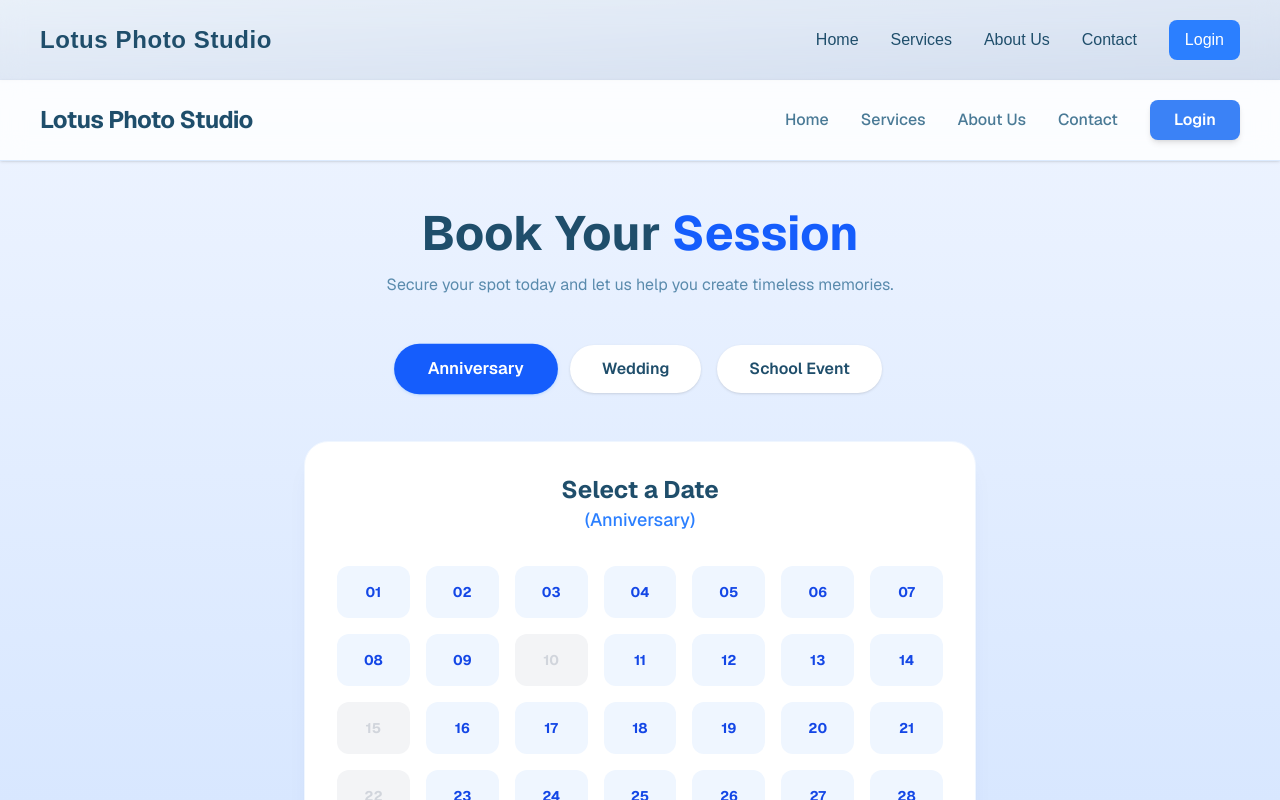
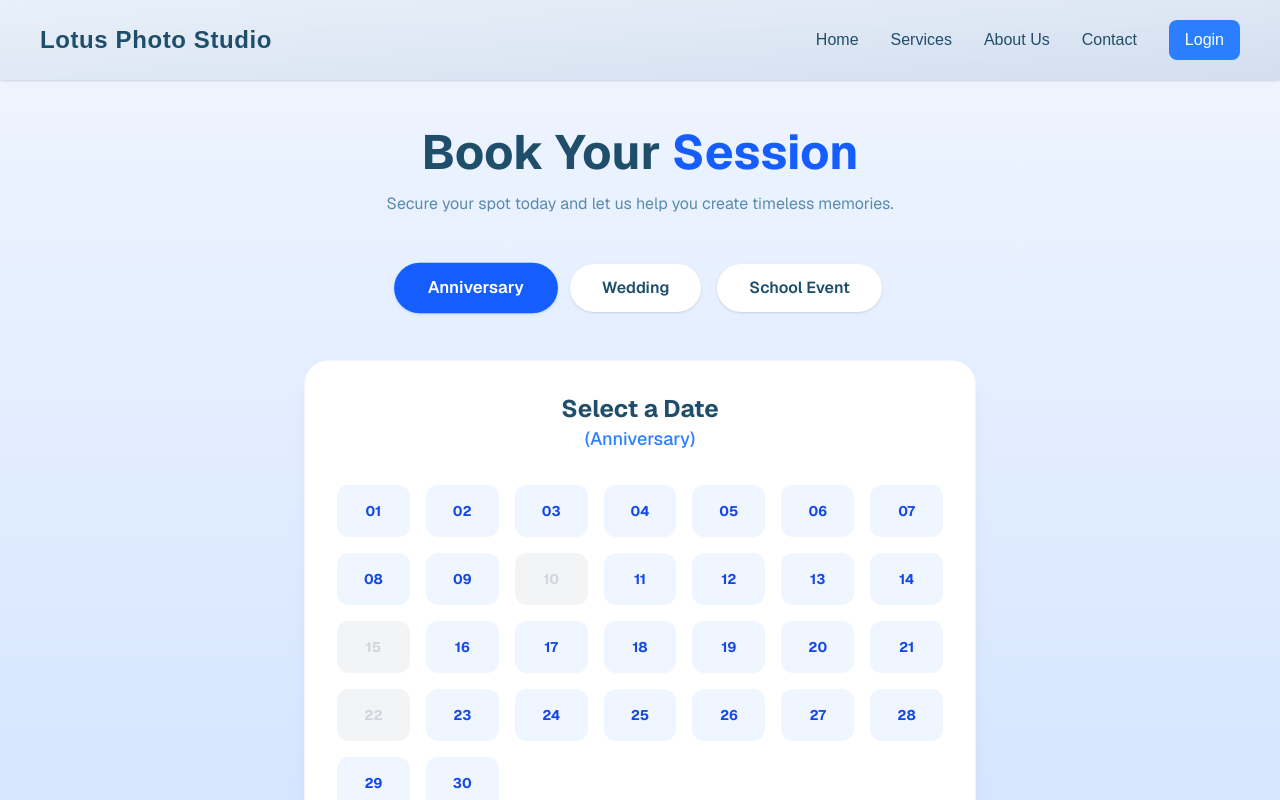
Before and after one commit to samirkarki-1234567890/lotus, a Next.js app: page /booking in a window 1280 px wide. Shown: the top 800 px of the page. Built offline with nearby package versions, Linux system fonts and the light colour scheme.

Commit message:
fixed bugs

```diff
--- a/app/booking/page.tsx
+++ b/app/booking/page.tsx
@@ -31,30 +31,6 @@ const BookingPage = () => {
 
   return (
     <main className="min-h-screen bg-gradient-to-b from-[#eef4ff] to-[#d1e3ff] text-[#1f4e6b] font-sans">
-      <nav className="flex justify-between items-center px-10 py-5 bg-white/80 backdrop-blur-md border-b border-blue-100 shadow-sm">
-        <h1 className="text-2xl font-bold tracking-tight text-[#1f4e6b]">
-          Lotus Photo Studio
-        </h1>
-
-        <ul className="flex gap-8 font-medium items-center text-[#4a7a96]">
-          <li>
-            <Link href="/">Home</Link>
-          </li>
-          <li>
-            <Link href="/services">Services</Link>
-          </li>
-          <li>
-            <Link href="/about">About Us</Link>
-          </li>
-          <li>
-            <Link href="/contact">Contact</Link>
-          </li>
-          <li className="bg-[#3b82f6] text-white px-6 py-2 rounded-lg font-semibold shadow-md">
-            <Link href="/login">Login</Link>
-          </li>
-        </ul>
-      </nav>
-
       <div className="max-w-4xl mx-auto px-6 py-12">
         <h1 className="text-5xl font-bold text-center mb-4 text-[#1f4e6b]">
           Book Your <span className="text-blue-600">Session</span>
```
